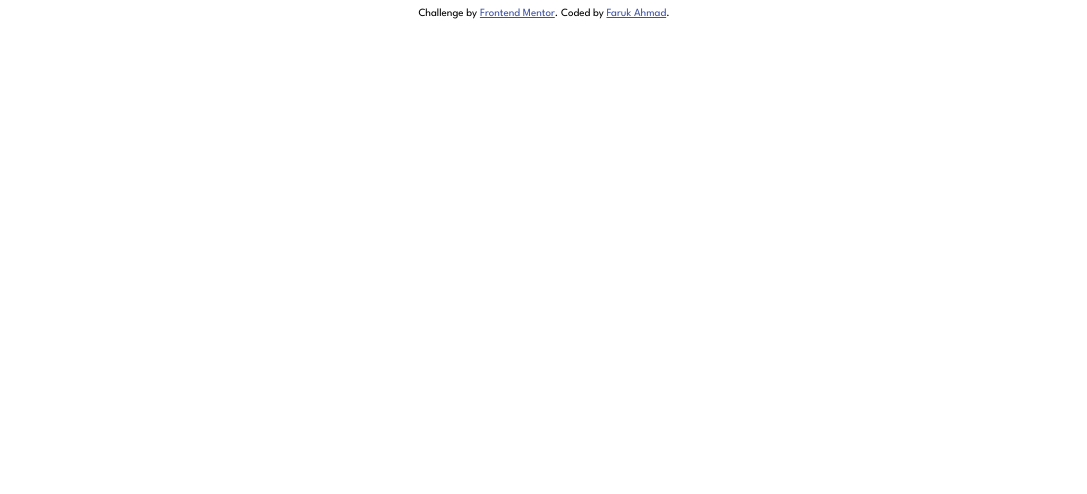
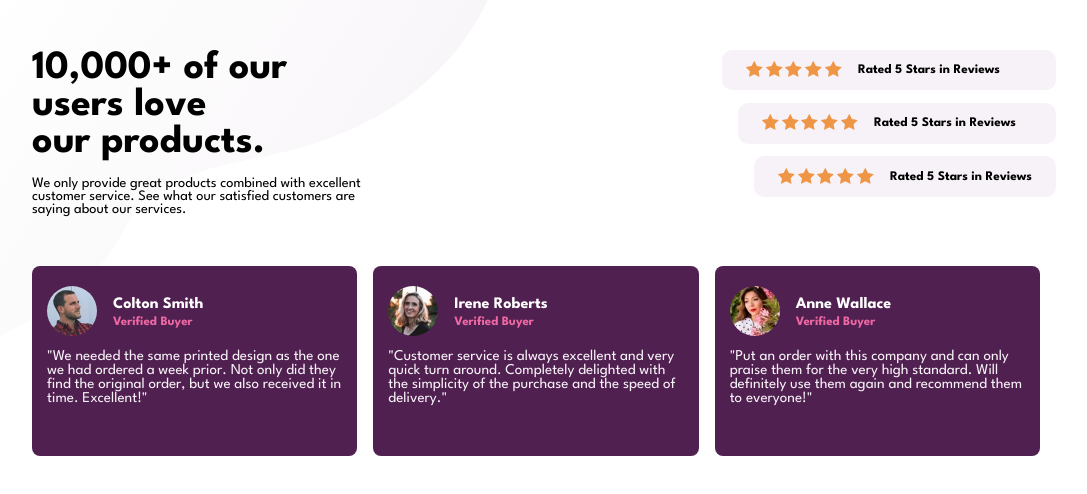
Before and after one commit to farukwebcode21/social-proof-section-master, a plain HTML site: page index.html in a window 1280 px wide. Shown: the whole page, without its empty margins (96-1183 px from the left). Drawn offline with Linux system fonts and the light colour scheme.

Commit message:
almost complete

```diff
--- a/index.html
+++ b/index.html
@@ -20,36 +20,131 @@
     />
   </head>
   <body>
-    <!--   10,000+ of our users love our products.
+    <div class="container">
+      <div class="top-section">
+        <div class="heading">
+          <h1>
+            10,000+ of our<br />
+            users love<br />
+            our products.
+          </h1>
+          <p>
+            We only provide great products combined with excellent<br />
+            customer service. See what our satisfied customers are<br />
+            saying about our services.
+          </p>
+        </div>
+        <!-- rating -->
+        <div class="ratings">
+          <div class="rating_1">
+            <div class="customer_rating">
+              <div class="rating_img">
+                <img src="./images/icon-star.svg" alt="star" />
+                <img src="./images/icon-star.svg" alt="star" />
+                <img src="./images/icon-star.svg" alt="star" />
+                <img src="./images/icon-star.svg" alt="star" />
+                <img src="./images/icon-star.svg" alt="star" />
+              </div>
+              <div class="rating_1_text">
+                <h3>Rated 5 Stars in Reviews</h3>
+              </div>
+            </div>
+          </div>
+          <div class="rating_2">
+            <div class="customer_rating">
+              <div class="rating_img">
+                <img src="./images/icon-star.svg" alt="star" />
+                <img src="./images/icon-star.svg" alt="star" />
+                <img src="./images/icon-star.svg" alt="star" />
+                <img src="./images/icon-star.svg" alt="star" />
+                <img src="./images/icon-star.svg" alt="star" />
+              </div>
+              <div class="rating_2_text">
+                <h3>Rated 5 Stars in Reviews</h3>
+              </div>
+            </div>
+          </div>
+          <div class="rating_3">
+            <div class="customer_rating">
+              <div class="rating_img">
+                <img src="./images/icon-star.svg" alt="star" />
+                <img src="./images/icon-star.svg" alt="star" />
+                <img src="./images/icon-star.svg" alt="star" />
+                <img src="./images/icon-star.svg" alt="star" />
+                <img src="./images/icon-star.svg" alt="star" />
+              </div>
+              <div class="rating_3_text">
+                <h3>Rated 5 Stars in Reviews</h3>
+              </div>
+            </div>
+          </div>
+        </div>
+      </div>
+      <div class="bottom-ratings">
+        <div class="rating_card">
+          <div class="rating_card_1 card">
+            <div class="profile">
+              <div class="profile_img">
+                <img src="./images/image-colton.jpg" alt="colton" />
+              </div>
+              <div class="profile_detail">
+                <h3>Colton Smith</h3>
+                <h5>Verified Buyer</h5>
+              </div>
+            </div>
+            <div class="review">
+              <p>
+                "We needed the same printed design as the one we had ordered a
+                week prior. Not only did they find the original order, but we
+                also received it in time. Excellent!"
+              </p>
+            </div>
+          </div>
+          <div class="rating_card_2 card">
+            <div class="profile">
+              <div class="profile_img">
+                <img src="./images/image-irene.jpg" alt="irene" />
+              </div>
+              <div class="profile_detail">
+                <h3>Irene Roberts</h3>
+                <h5>Verified Buyer</h5>
+              </div>
+            </div>
+            <div class="review">
+              <p>
+                "Customer service is always excellent and very quick turn
+                around. Completely delighted with the simplicity of the purchase
+                and the speed of delivery."
+              </p>
+            </div>
+          </div>
+          <div class="rating_card_3 card">
+            <div class="profile">
+              <div class="profile_img">
+                <img src="./images/image-anne.jpg" alt="anne" />
+              </div>
+              <div class="profile_detail">
+                <h3>Anne Wallace</h3>
+                <h5>Verified Buyer</h5>
+              </div>
+            </div>
+            <div class="review">
+              <p>
+                "Put an order with this company and can only praise them for the
+                very high standard. Will definitely use them again and recommend
+                them to everyone!"
+              </p>
+            </div>
+          </div>
+        </div>
+      </div>
+    </div>
 
-    We only provide great products combined with excellent customer service.
-    See what our satisfied customers are saying about our services.
-
-    Rated 5 Stars in Reviews
-    Rated 5 Stars in Report Guru
-    Rated 5 Stars in BestTech
-
-    Colton Smith
-    Verified Buyer
-    "We needed the same printed design as the one we had ordered a week prior.
-    Not only did they find the original order, but we also received it in time.
-    Excellent!"
-
-    Irene Roberts
-    Verified Buyer
-    "Customer service is always excellent and very quick turn around. Completely
-    delighted with the simplicity of the purchase and the speed of delivery."
-
-    Anne Wallace
-    Verified Buyer
-    "Put an order with this company and can only praise them for the very high
-    standard. Will definitely use them again and recommend them to everyone!" -->
-
-    <div class="attribution">
+    <!-- <div class="attribution">
       Challenge by
       <a href="https://www.frontendmentor.io?ref=challenge" target="_blank"
         >Frontend Mentor</a
       >. Coded by <a href="#">Faruk Ahmad</a>.
-    </div>
+    </div> -->
   </body>
 </html>
--- a/style.css
+++ b/style.css
@@ -4,10 +4,97 @@
   --dark-grayish-magenta: hsl(303, 10%, 53%);
   --light-grayish-magenta: hsl(300, 24%, 96%);
   --white: hsl(0, 0%, 100%);
+  --ff-primary: "League Spartan", sans-serif;
+  --fs-400: 0.8125rem;
+  --fs-500: 0.9375rem;
+  --fs-700: 3rem;
+}
+* {
+  margin: 0;
+  padding: 0;
 }
 body {
-  font-family: "League Spartan", sans-serif;
+  font-family: var(--ff-primary);
+  background-image: url(./images/bg-pattern-top-desktop.svg);
+  background-repeat: no-repeat;
+  font-size: 15px;
 }
+.container {
+  width: 80%;
+  margin: 0 auto;
+}
+.top-section {
+  display: flex;
+  justify-content: space-between;
+  margin-top: 50px;
+  flex-wrap: wrap;
+}
+.top-section h1 {
+  font-size: 2.5rem;
+  margin-bottom: 1rem;
+}
+.top-section p {
+  font-size: 0.9rem;
+}
+.customer_rating {
+  display: flex;
+  flex-wrap: wrap;
+  align-items: center;
+  background-color: var(--light-grayish-magenta);
+  padding: 0.7rem 1.5rem;
+  margin-bottom: 0.8rem;
+  font-size: 0.7rem;
+  border-radius: 10px;
+}
+.rating_img {
+  margin-right: 1rem;
+}
+.rating_2 {
+  margin-left: 1rem;
+}
+.rating_3 {
+  margin-left: 2rem;
+}
+.bottom-ratings {
+  margin-top: 50px;
+}
+.rating_card {
+  display: flex;
+  justify-content: space-between;
+}
+.card {
+  width: 300px;
+  height: 150px;
+  background-color: var(--primary-very-dark-magenta);
+  margin-right: 1rem;
+  padding: 20px 15px;
+  border-radius: 8px;
+}
+.profile {
+  display: flex;
+  align-items: center;
+}
+.profile_detail h3 {
+  font-size: 1rem;
+  color: var(--white);
+  margin-bottom: 4px;
+}
+.profile_detail h5 {
+  font-size: 0.8rem;
+  color: var(--soft-pink);
+}
+.review p {
+  color: var(--light-grayish-magenta);
+  margin-top: 10px;
+}
+.profile_img img {
+  width: 50px;
+  height: auto;
+  border-radius: 100%;
+  margin-right: 1rem;
+}
+
+/* default footer css */
 .attribution {
   font-size: 11px;
   text-align: center;
```
